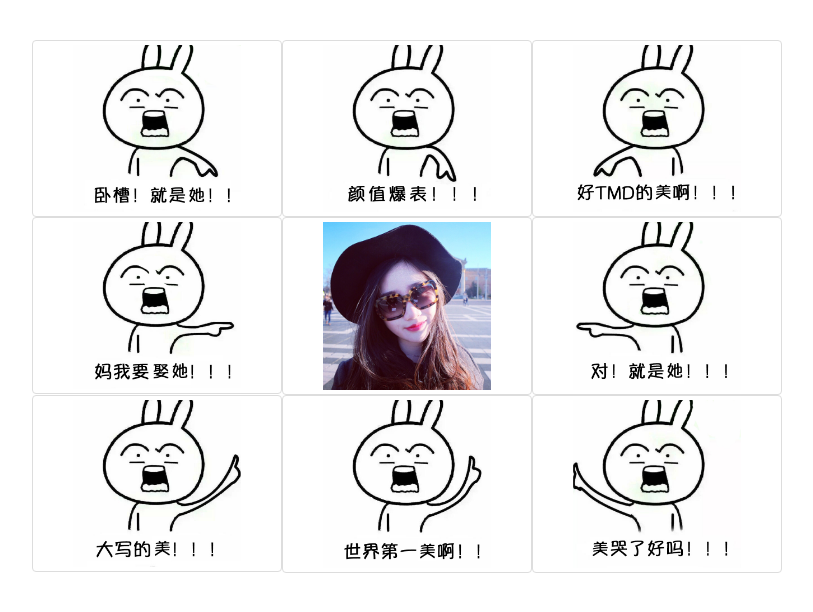
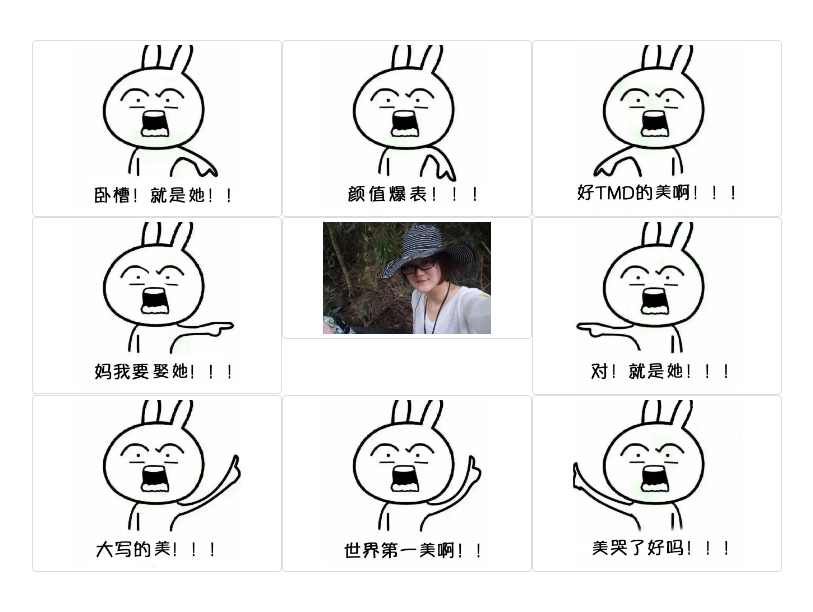
Before and after one commit to lovelynicky/rocky.github.io, a plain HTML site: page index.html in a window 1280 px wide. Shown: the whole page, without its empty margins (233-1046 px from the left). Drawn offline with Linux system fonts and the light colour scheme.

```diff
--- a/index.html
+++ b/index.html
@@ -48,7 +48,7 @@ var _hmt = _hmt || [];
 			</div>
 			<div class="col-xs-4 col-md-4">
 				<a href="#" class="thumbnail">
-					<img src="img/5.jpg" alt="...">
+					<img src="img/IMG_0397.jpg" alt="...">
 				</a>
 			</div>
 			<div class="col-xs-4 col-md-4">
```
Also changed, not shown: img/IMG_0397.JPG (added).
